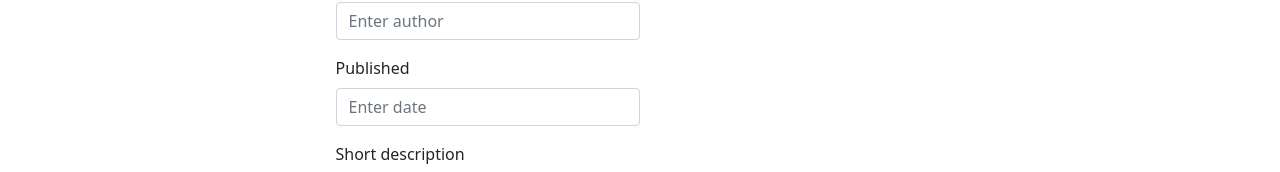
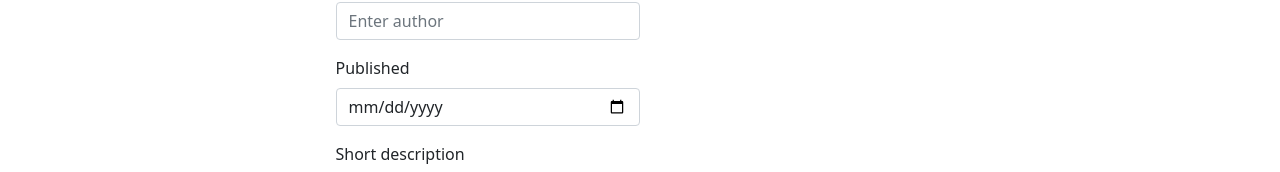
Before and after one commit to DawidParciak/blog-react, a React (Create React App) app: page /post/add in a window 1280 px wide. Shown: the part 298-470 px from the top of the page. Built offline with nearby package versions, Linux system fonts and the light colour scheme.

Commit message:
Add correct date to form

```diff
--- a/package.json
+++ b/package.json
@@ -7,6 +7,7 @@
     "@testing-library/react": "^13.4.0",
     "@testing-library/user-event": "^13.5.0",
     "bootstrap": "5.1.3",
+    "moment": "^2.29.4",
     "react": "^18.2.0",
     "react-bootstrap": "2.0",
     "react-dom": "^18.2.0",
--- a/src/components/features/PostAddForm/PostAddForm.js
+++ b/src/components/features/PostAddForm/PostAddForm.js
@@ -3,6 +3,7 @@ import { useState } from "react";
 import { useDispatch } from "react-redux";
 import { addPost } from "../../../redux/postsRedux";
 import { useNavigate } from "react-router-dom";
+import moment from "moment/moment";
 
 const PostAddForm = props => {
 
@@ -11,6 +12,8 @@ const PostAddForm = props => {
   const [publishedDate, setPublishedDate] = useState('');
   const [shortDescription, setShortDescription] = useState('');
   const [content, setContent] = useState('');
+
+  const convertedDate = moment(publishedDate).format("DD-MM-YYYY");
 
   const dispatch = useDispatch();
   const postId = props.id
@@ -21,7 +24,7 @@ const PostAddForm = props => {
     dispatch(addPost({
       title,
       author,
-      publishedDate,
+      publishedDate: convertedDate,
       shortDescription,
       content,
       postId,
@@ -53,7 +56,7 @@ const PostAddForm = props => {
         <Form.Label>Published</Form.Label>
         <Form.Control
           value={publishedDate}
-          type="text"
+          type="date"
           placeholder="Enter date"
           onChange={e => setPublishedDate(e.target.value)}
         />
--- a/src/redux/postsRedux.js
+++ b/src/redux/postsRedux.js
@@ -3,7 +3,7 @@ import shortid from "shortid";
 //selectors
 export const getAllPosts = state  => state.posts;
 export const getPostById = ({ posts }, postId) =>
-  posts.find(post => post.id === postId)
+  posts.find(post => post.id === postId);
 
 // actions
 const createActionName = actionName => `app/posts/${actionName}`;
```
Also changed, not shown: 1 other file (tests, documents, lock files or other folders).
